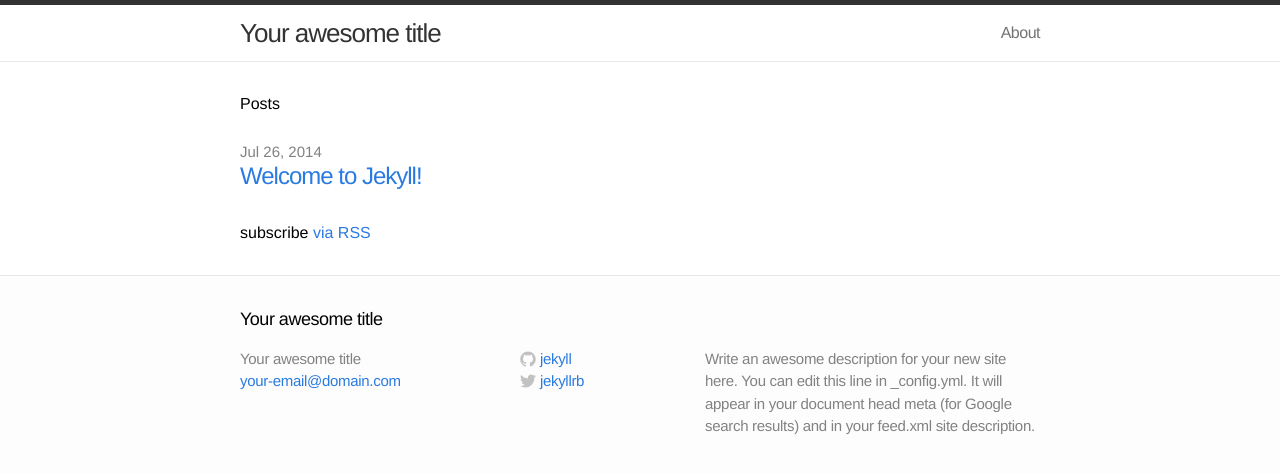
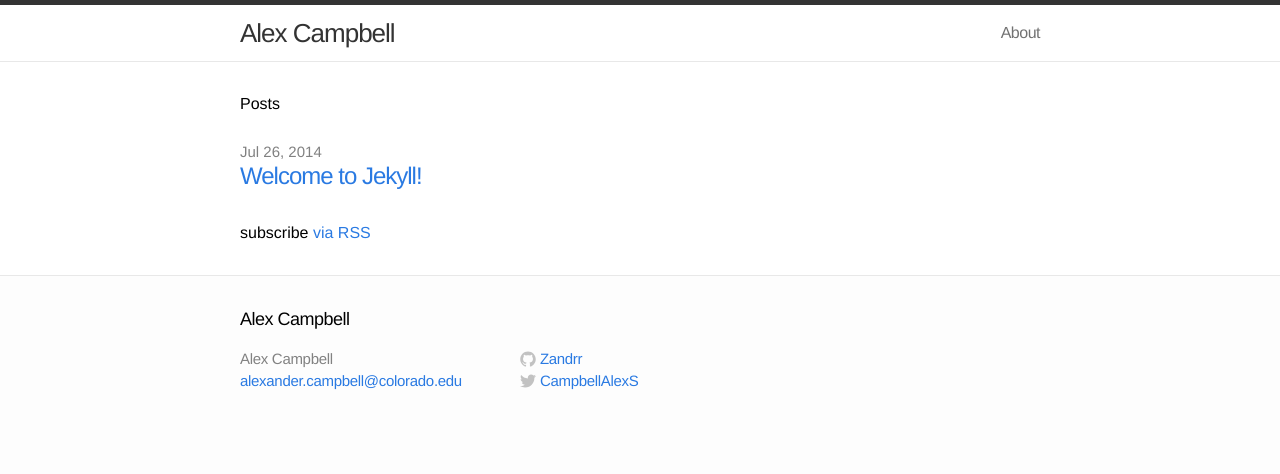
Before and after one commit to Zandrr/Zandrr.github.io, a Jekyll site: the page built from index.html, in a window 1280 px wide. Shown: the top 474 px of the page. Built offline with Jekyll 4.4.1, drawn with Linux system fonts in a browser that asks for light colours.

Commit message:
changed names and added CNAME

```diff
--- /dev/null
+++ b/CNAME
@@ -0,0 +1 @@
+alexcampbell.co
--- a/_config.yml
+++ b/_config.yml
@@ -1,11 +1,11 @@
 # Site settings
-title: Your awesome title
-email: your-email@domain.com
-description: "Write an awesome description for your new site here. You can edit this line in _config.yml. It will appear in your document head meta (for Google search results) and in your feed.xml site description."
+title: Alex Campbell
+email: alexander.campbell@colorado.edu
+description: ""
 baseurl: ""
-url: "http://yourdomain.com"
-twitter_username: jekyllrb
-github_username:  jekyll
+url: "http://Zandrr.github.io"
+twitter_username: CampbellAlexS
+github_username:  Zandrr
 
 # Build settings
 markdown: kramdown
```
Also changed, not shown: 6 other files.
